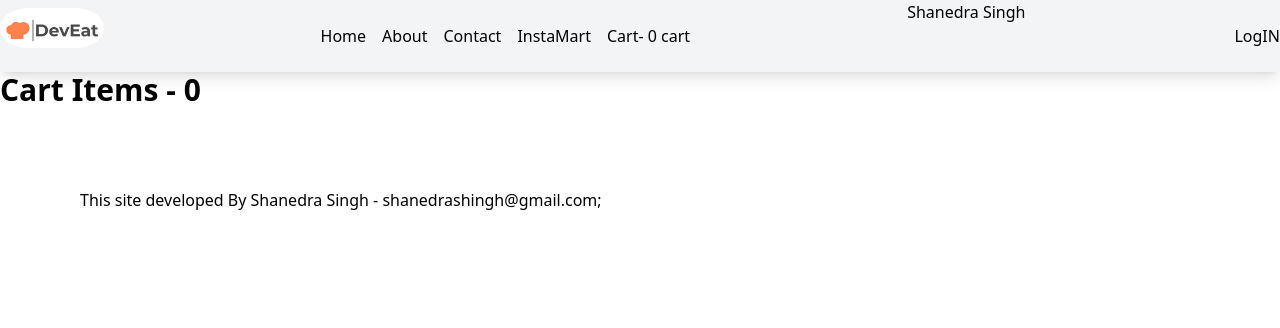
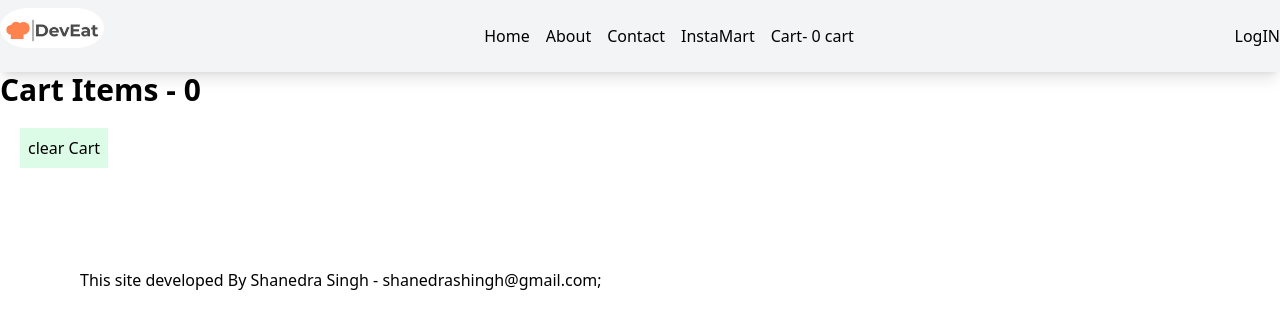
Before and after one commit to shanedrasingh05/DevEat, a React (Vite) app: page /cart in a window 1280 px wide. Shown: the top 328 px of the page. Built offline with nearby package versions, Linux system fonts and the light colour scheme.

Commit message:
add file

```diff
--- a/src/App.js
+++ b/src/App.js
@@ -52,7 +52,9 @@ const AppLayout = () => {
           <Header />
           <Outlet />
           <Footer />
+
         </userContext.Provider>
+
       </Provider>
     </>
   );
--- a/src/components/Body.js
+++ b/src/components/Body.js
@@ -76,7 +76,7 @@ const Body = () => {
         >
           Search
         </button>
-
+{/*
             <input value={user.name} onChange={
                 e => setUser({
                   ...user,
@@ -94,7 +94,7 @@ const Body = () => {
                 })
             }>
              </input>
-
+ */}
       </div>
 
       <div className="flex flex-wrap bg-gray-100 shadow-lg ">
--- a/src/components/Cart.js
+++ b/src/components/Cart.js
@@ -1,16 +1,32 @@
-import { useSelector } from "react-redux";
+import { useDispatch, useSelector } from "react-redux";
 import FoodItem from "./FoodItem";
+import { clearCart } from "../utils/cartSlice";
 
 const Cart = () => {
   const cartItems = useSelector((store) => store.cart.items);
   console.log(cartItems);
 
+  const dispatch = useDispatch();
+  const handleClearCart = () => {
+    dispatch(clearCart());
+  };
+
   return (
     <div>
       <h1 className="font-bold text-3xl">Cart Items - {cartItems.length} </h1>
-      {cartItems?.map((item) => (
-        <FoodItem item={item} />
-      ))}
+
+      <button
+        className="bg-green-100 p-2 m-5"
+        onClick={() => handleClearCart()}
+      >
+        clear Cart
+      </button>
+
+      <div className="flex">
+        {cartItems?.map((item) => (
+          <FoodItem item={item} />
+        ))}
+      </div>
     </div>
   );
 };
--- a/src/components/Header.js
+++ b/src/components/Header.js
@@ -54,7 +54,7 @@ const Header = () => {
         </ul>
       </div>
 
-      {user.name}
+      {/* {user.name} */}
 
       {isloggedIn ? (
         <button onClick={() => setIsloggedIn(false)}>LogOut</button>
--- a/src/components/RestrauntCard.js
+++ b/src/components/RestrauntCard.js
@@ -23,7 +23,7 @@ const RestrauntCard = ({
       <h3>{cuisines.join(",")}</h3>
       <h4>{lastMileTravelString}</h4>
 
-      <h5 className="font-bold">{user.name} - {user.email} </h5>
+      {/* <h5 className="font-bold">{user.name} - {user.email} </h5> */}
 
     </div>
   );
--- a/src/components/RestrauntManu.js
+++ b/src/components/RestrauntManu.js
@@ -85,7 +85,7 @@ const RestrauntManu = () => {
                               {item?.card?.info?.defaultPrice && (
                                 <p>{item?.card?.info?.defaultPrice / 100}</p>
                               )}
-                              <p>{item?.card?.info?.description}</p>
+                              <p>{item?.card?.info?.description / 100}</p>
 
                               <img
                                 src={IMG_CDN_URL + item?.card?.info?.imageId}
--- a/src/utils/userContext.js
+++ b/src/utils/userContext.js
@@ -2,8 +2,8 @@ import {createContext} from "react";
 
 const userContext = createContext({
   user: {
-    name: "Dummy",
-    email: "dummy@gmail.com",
+    name: " ",
+    email: " ",
   },
 });
 
```
Also changed, not shown: src/components/FoodItem.js (+1 -8 lines).
